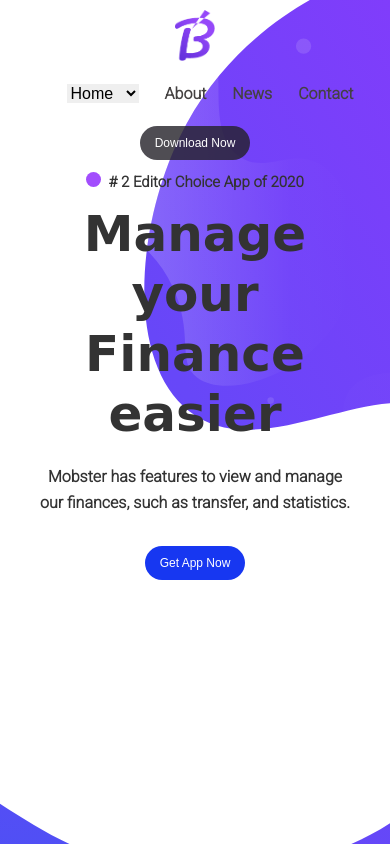
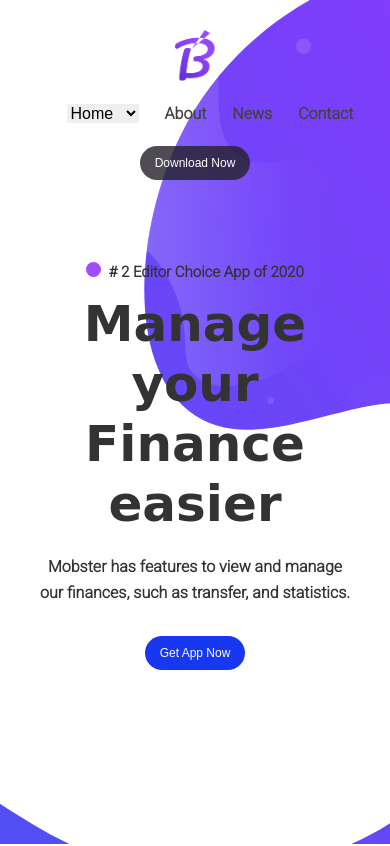
Before and after one commit to yousri-mahmoud/mobster, a plain HTML site: page index.html in a window 390 px wide. Shown: the top 846 px of the page. Drawn offline with Linux system fonts and the light colour scheme.

Commit message:
account changing

```diff
--- a/css/style.css
+++ b/css/style.css
@@ -277,15 +277,15 @@ a {
     padding: 10px 15px;
     font-size: 12px;
   }
-  /* .btn-primary {
+  .btn-primary {
     margin-bottom: 50px;
-  } */
+  }
 
   .container {
     padding: 0 20px;
   }
   .nav-mp {
-    padding: 10px 0;
+    padding: 30px 0;
   }
 
   .nav-mp ul {
@@ -326,6 +326,6 @@ a {
   }
   .account {
     text-align: center;
-    padding-left: 20px;
+    padding-left: 0px;
   }
 }
```
